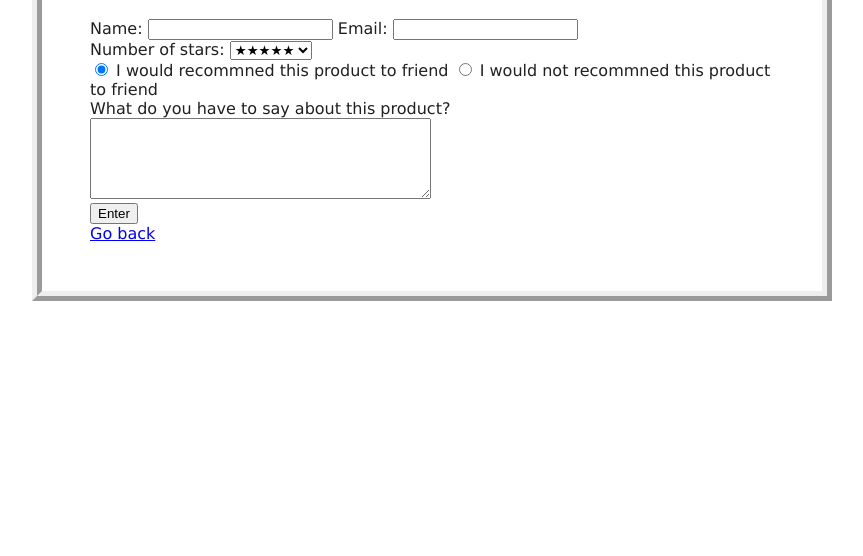
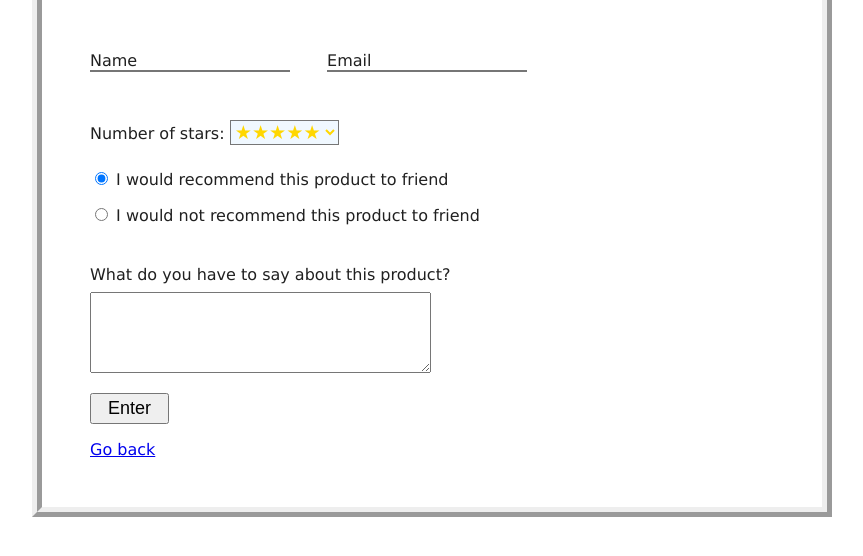
Before and after one commit to BarryMolina/INFOST-240, a plain HTML site: page css-form/index.html in a window 1280 px wide. Shown: the part 168-724 px from the top of the page, without its empty margins (208-1071 px from the left). Drawn offline with Linux system fonts and the light colour scheme.

Commit message:
pretty much done css form

```diff
--- a/css-form/css/main.css
+++ b/css-form/css/main.css
@@ -17,7 +17,59 @@ body {
 	max-width: 800px;
 	border-width: 10px;
 	border-style: ridge;
-	/* box-shadow: 1px 1px 10px 5px rgb(196, 196, 196); */
-	/* display: flex; */
-	/* height: 900px; */
 }
+
+.contact-info {
+	padding: 2rem 0 3rem;
+}
+
+.contact-info input:focus + label,
+.contact-info input:not(:placeholder-shown) + label {
+	transform: scale(.6) translate(-10px, -20px);
+}
+
+.text-input {
+	position: relative;
+	margin-right: 2rem;
+}
+
+.text-input label {
+	transition: .5s ease;
+	position: absolute;
+	left: 0;
+}
+
+.contact-info input {
+	border-style: none none solid none;
+	outline: none;
+	background-color: white;
+	width: 200px;
+}
+
+.stars-select {
+	padding-bottom: 2rem 0;
+}
+
+.stars-select select {
+	font-size: 1.2rem;
+	color: gold;
+	background-color: aliceblue;
+}
+
+.recommend {
+	padding: 1rem 0 2rem;
+}
+
+.recommend-option {
+	padding: .5rem 0;
+}
+
+.review-txt textarea {
+	margin: .5rem 0;
+}
+
+.submit-button {
+	padding: .2rem 1rem;
+	margin: .5rem 0 1rem;
+	font-size: large;
+}
--- a/css-form/index.html
+++ b/css-form/index.html
@@ -12,10 +12,14 @@
 			<h1>Product Review Form</h1>
 			<form>
 				<div class="contact-info">
-					<label for="name">Name:</label>
-					<input type="text" name="name" id="name">
-					<label for="email">Email:</label>
-					<input type="email" name="email" id="email">
+					<span class="text-input">
+						<input type="text" name="name" id="name" placeholder=" ">
+						<label for="name">Name</label>
+					</span>
+					<span class="text-input">
+						<input type="email" name="email" id="email" placeholder=" ">
+						<label for="email">Email</label>
+					</span>
 				</div>
 				<div class="stars-select">
 					<label for="stars">Number of stars:</label>
@@ -27,17 +31,21 @@
 						<option value="1">&starf;</option>
 					</select>
 				</div>
-				<div class="recommend-btns">
-					<input type="radio" id="do-recommend" name="recommend" value="true" checked>
-					<label for="do-recommend">I would recommned this product to friend</label>
-					<input type="radio" id="dont-recommend" name="recommend" value="false">
-					<label for="dont-recommend">I would not recommned this product to friend</label>
+				<div class="recommend">
+					<div class="recommend-option">
+						<input type="radio" id="do-recommend" name="recommend" value="true" checked>
+						<label for="do-recommend">I would recommend this product to friend</label>
+					</div>
+					<div class="recommend-option">
+						<input type="radio" id="dont-recommend" name="recommend" value="false">
+						<label for="dont-recommend">I would not recommend this product to friend</label>
+					</div>
 				</div>
 				<div class="review-txt">
 					<label for="review">What do you have to say about this product?</label>
 					<textarea id="review" name="review" cols="40" rows="5"></textarea>
 				</div>
-				<input type="submit" value="Enter">
+				<input class="submit-button" type="submit" value="Enter">
 			</form>
 			<a href="../index.html">Go back</a>
 		</div>
```
